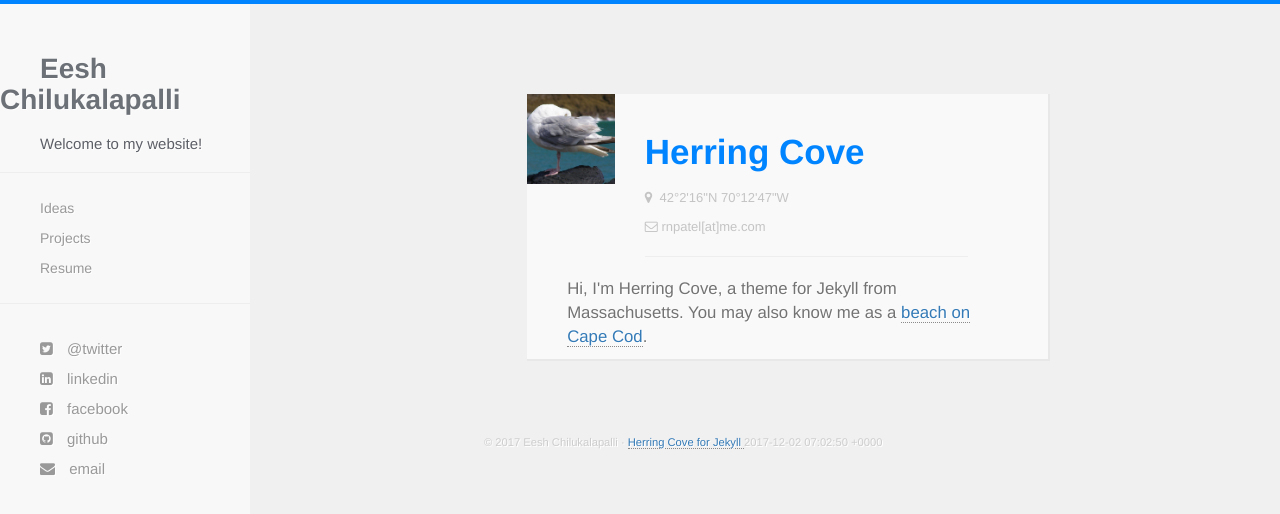
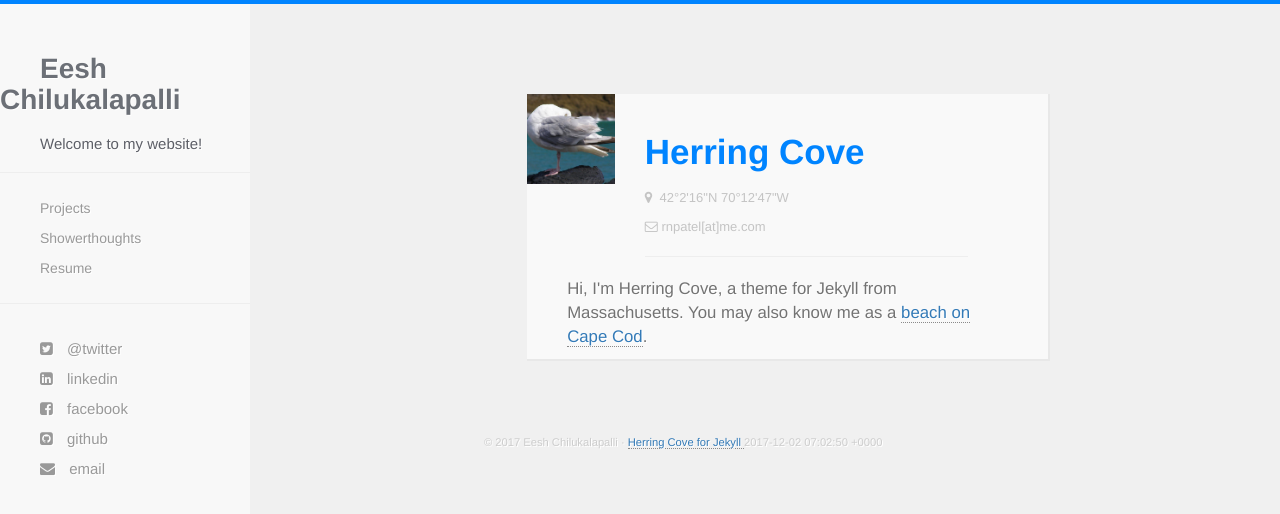
Before and after one commit to eesh/eesh.github.io, a Jekyll site: the page built from about.html, in a window 1280 px wide. Shown: the top 514 px of the page. Built offline with Jekyll 4.4.1, drawn with Linux system fonts in a browser that asks for light colours; nearby versions of some CDN libraries.

Commit message:
Rename ideas to showerthoughts

```diff
--- a/_includes/navigation.html
+++ b/_includes/navigation.html
@@ -11,9 +11,9 @@
     </div>
     <div class="navbar-collapse collapse">
       <ul class="nav navbar-nav">
-      <li><a href="{{ site.baseurl }}/ideas.html">Ideas</a></li>
-      <li><a href="{{ site.baseurl }}/projects.html">Projects</a></li>
-      <li><a href="http://www.super-resume.com/view/21209433">Resume</a></li>
+        <li><a href="{{ site.baseurl }}/projects.html">Projects</a></li>
+        <li><a href="{{ site.baseurl }}/ideas.html">Showerthoughts</a></li>
+        <li><a href="http://www.super-resume.com/view/21209433">Resume</a></li>
       </ul>
     </div><!--/.nav-collapse -->
   </div>
@@ -24,8 +24,8 @@
   <ul class="sidebar-nav">
     <li class="sidebar-brand"><a href="{{ site.baseurl }}/"><h1 class="brand">{{ site.name }}</h1></a><h3>{{ site.description }}</h3></li>
     <hr />
-    <li><a href="{{ site.baseurl }}/ideas.html">Ideas</a></li>
     <li><a href="{{ site.baseurl }}/projects.html">Projects</a></li>
+    <li><a href="{{ site.baseurl }}/ideas.html">Showerthoughts</a></li>
     <li><a href="http://www.super-resume.com/view/21209433">Resume</a></li>
     <hr />
     <div id="social-wrapper">
```
